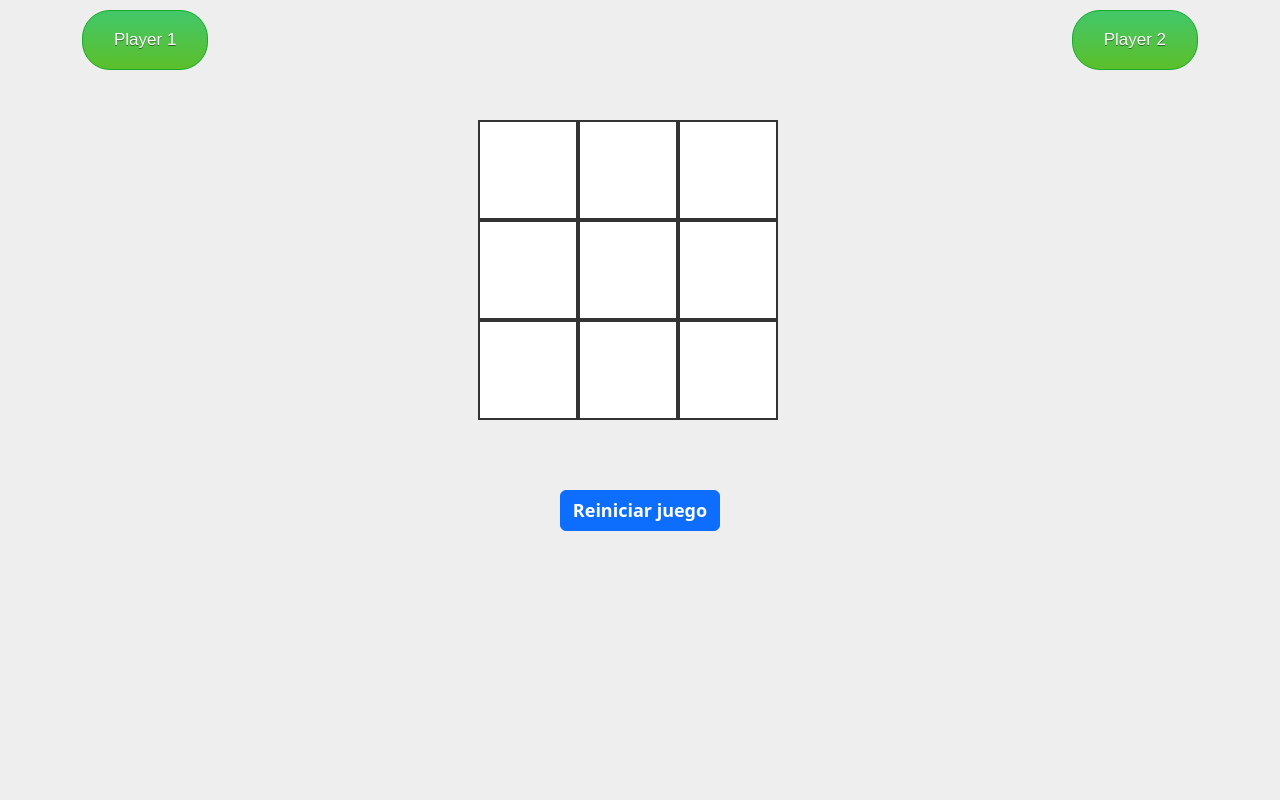
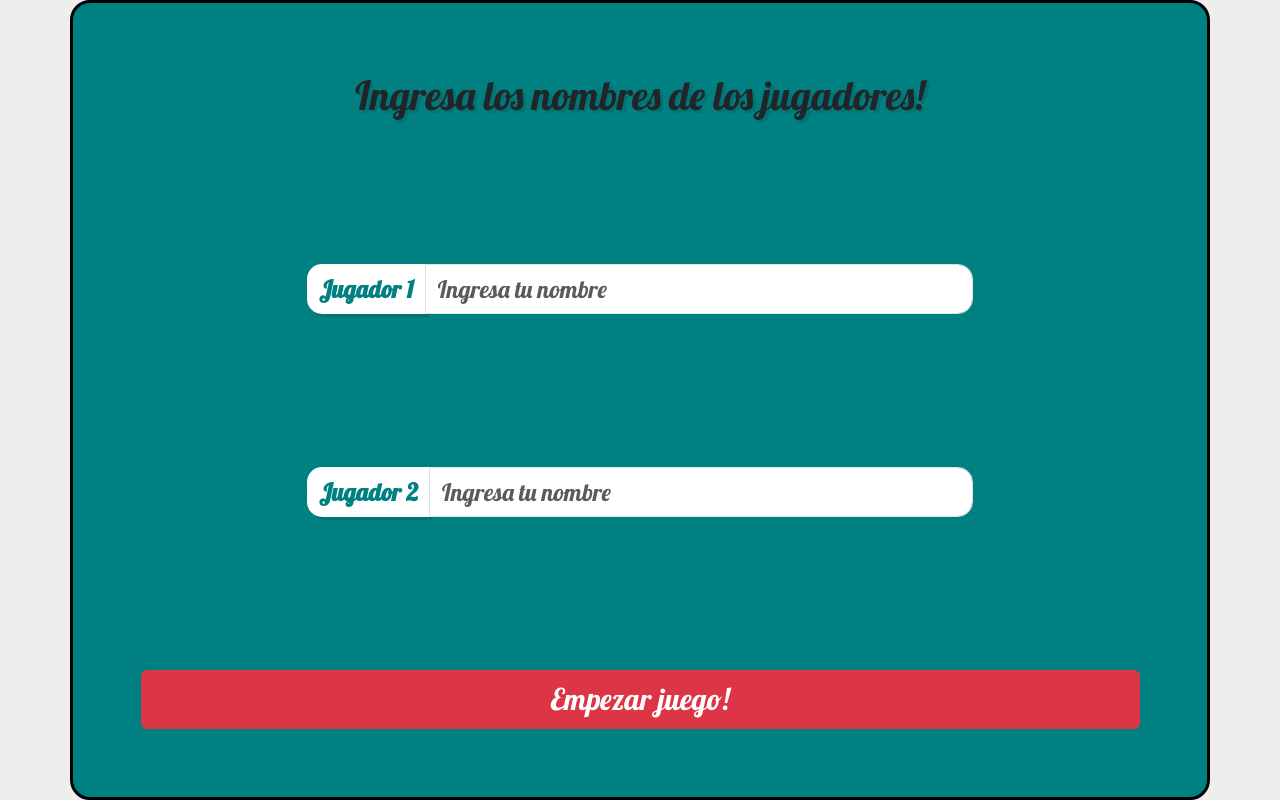
Before and after one commit to fran1893/tic_tac_toe, a plain HTML site: page board.html in a window 1280 px wide. Drawn offline with nearby package versions, Linux system fonts and the light colour scheme.

Commit message:
Add players name input on board page V1

```diff
--- a/board.html
+++ b/board.html
@@ -10,13 +10,46 @@
       integrity="sha384-GLhlTQ8iRABdZLl6O3oVMWSktQOp6b7In1Zl3/Jr59b6EGGoI1aFkw7cmDA6j6gD"
       crossorigin="anonymous"
     />
+    <link rel="preconnect" href="https://fonts.googleapis.com" />
+    <link rel="preconnect" href="https://fonts.gstatic.com" crossorigin />
+    <link
+      href="https://fonts.googleapis.com/css2?family=Lobster&display=swap"
+      rel="stylesheet"
+    />
     <link rel="stylesheet" href="./styles/style.css" />
     <title>Tic Tac Toe</title>
   </head>
   <body>
-    <div class="players container">
-      <div class="player_1">Player 1</div>
-      <div class="player_2">Player 2</div>
+    <!--                              BEGIN PLAYERS NAMES INPUT                                        -->
+    <div class="player_names_input_wrapper container">
+      <h1 id="player_names_title">Ingresa los nombres de los jugadores!</h1>
+      <div class="input-group mb-3 players_input">
+        <span class="input-group-text player_label">Jugador 1</span>
+        <input
+          type="text"
+          class="form-control player_name_placeholder"
+          placeholder="Ingresa tu nombre"
+        />
+      </div>
+      <div class="input-group mb-3 players_input">
+        <span class="input-group-text player_label">Jugador 2</span>
+        <input
+          type="text"
+          class="form-control player_name_placeholder"
+          placeholder="Ingresa tu nombre"
+        />
+      </div>
+      <button type="button" class="btn btn-danger" id="start_game_button">
+        Empezar juego!
+      </button>
+    </div>
+    <!--                              END PLAYERS NAMES INPUT                                        -->
+
+    <!--                           BEGIN BOARD AND GAME STRUCTURE                                    -->
+    <div class="game_board_wrapper">
+      <div class="players_board container">
+        <div class="player_1" id="player1_board_name">Player 1</div>
+        <div class="player_2" id="player2_board_name">Player 2</div>
       </div>
       <div class="container text-center">
         <div class="board">
@@ -37,10 +70,14 @@
           </div>
         </div>
         <div class="status" id="status"></div>
-      <button class="btn btn-primary btn-restart" id="restart">
+        <button class="btn btn-danger btn-restart" id="restart">
           Reiniciar juego
         </button>
       </div>
+    </div>
+
+    <!--                           END BOARD AND GAME STRUCTURE                                    -->
+
     <script
       src="https://cdn.jsdelivr.net/npm/bootstrap@5.3.0-alpha1/dist/js/bootstrap.bundle.min.js"
       integrity="sha384-w76AqPfDkMBDXo30jS1Sgez6pr3x5MlQ1ZAGC+nuZB+EYdgRZgiwxhTBTkF7CXvN"
--- a/styles/style.css
+++ b/styles/style.css
@@ -5,7 +5,7 @@ body {
 /*                  BEGIN Welcome page styles                       */
 .welcome_wrapper {
     margin-top: 80px;
-    font-family: 'Helvetica Neue', sans-serif;
+    font-family: 'Lobster', cursive;
 }
 
 .welcome_title {
@@ -24,13 +24,13 @@ body {
     text-shadow: 3px 3px 0px rgba(0, 0, 0, 0.1);
 }
 
-.welcome_image_wrapper{
+.welcome_image_wrapper {
     display: flex;
     align-items: center;
     justify-content: center;
 }
 
-.welcome_image{
+.welcome_image {
     width: 50%
 }
 
@@ -89,7 +89,7 @@ body {
     cursor: pointer;
 }
 
-.players {
+.players_board {
     display: flex;
     align-items: center;
     justify-content: space-between;
@@ -104,7 +104,6 @@ body {
     border: 1px solid #18ab29;
     display: inline-block;
     color: #ffffff;
-    font-family: Arial;
     font-size: 17px;
     padding: 16px 31px;
     text-decoration: none;
@@ -117,14 +116,70 @@ body {
     background-color: #5cbf2a;
 }
 
+.game_board_wrapper{
+    font-family: 'Lobster', cursive;
+}
+
+/* PLAYERS NAMES INPUT STYLES */
+
+.player_names_input_wrapper {
+
+    display: flex;
+    align-items: center;
+    justify-content: space-around;
+    flex-direction: column;
+    position: absolute;
+    top: 50%;
+    left: 50%;
+    transform: translate(-50%, -50%);
+    background-color: #008080;
+    width: 100%;
+    height: 100%;
+    border: 3px solid black;
+    border-radius: 20px;
+    font-family: 'Lobster', cursive;
+}
+
+#player_names_title {
+    text-align: center;
+    text-shadow: 3px 3px 0px rgba(0, 0, 0, 0.1);
+}
+
+.player_label {
+    background-color: #fff;
+    color: #008080;
+    border: none;
+    box-shadow: 3px 3px 0px rgba(0, 0, 0, 0.1);
+    font-size: 24px;
+    font-weight: bold;
+    border-radius: 15px 0 0 15px;
+}
+
+.player_name_placeholder {
+    border-radius: 0 15px 15px 0;
+    font-size: 24px;
+}
+
+
+#start_game_button {
+    width: 90%;
+    font-size: 30px;
+}
+
 /*                    END Board styles                      */
 
 
 
 /* MEDIA QUERIES */
 
-@media (max-width: 600px){
-    .welcome_image{
+@media (max-width: 600px) {
+    .welcome_image {
         width: 70%;
     }
 }
+
+@media(min-width: 600px) {
+    .players_input {
+        width: 60%;
+    }
+}
```
Lines whose indentation alone changed are shown as unchanged.
